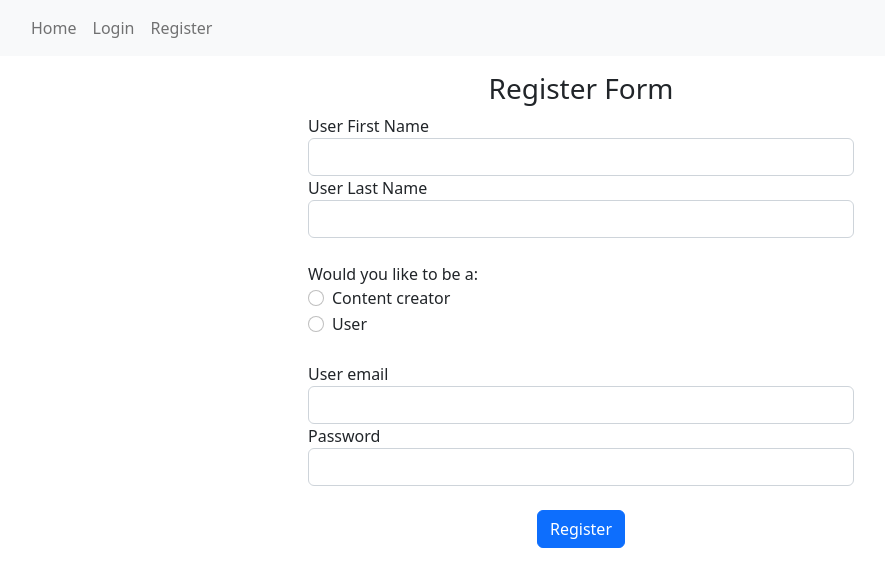
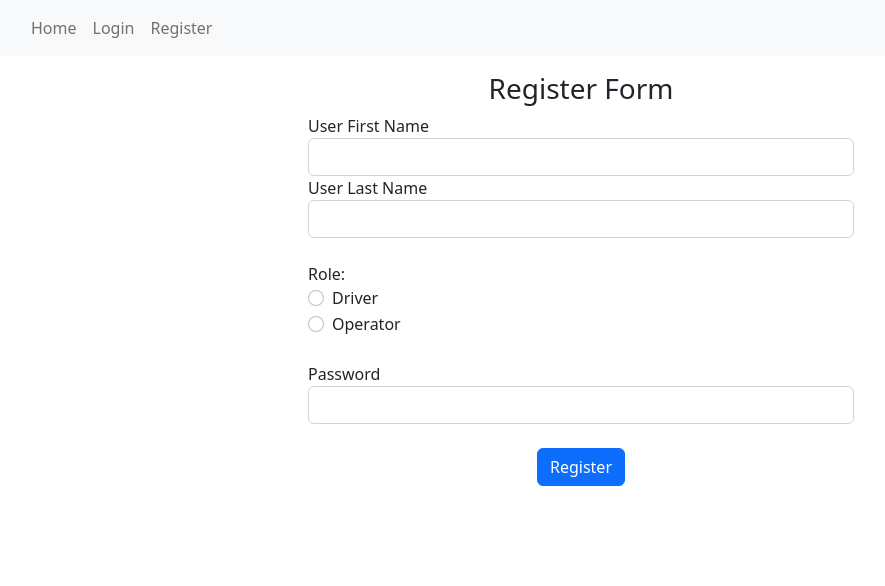
Before and after one commit to FPirazz/Traffic-Management, a Vue app in the folder tcm_frontend/: page /user/register in a window 1280 px wide. Shown: the top 586 px of the page, without its empty margins (59-944 px from the left). Built offline with nearby package versions, Linux system fonts and the light colour scheme.

Commit message:
feat: Implemented functioning Register page

```diff
--- a/tcm_frontend/src/pages/creds/Register.vue
+++ b/tcm_frontend/src/pages/creds/Register.vue
@@ -11,27 +11,23 @@
         <form>
           <div class="form-group">
             <label>User First Name</label>
-            <input type="text" class="form-control" v-model="user.first_name">
+            <input type="text" class="form-control" v-model="user.name">
           </div>
           <div class="form-group">
             <label>User Last Name</label>
-            <input type="text" class="form-control" v-model="user.last_name">
+            <input type="text" class="form-control" v-model="user.surname">
           </div>
           <br>
-          <div>Would you like to be a:</div>
+          <div>Role:</div>
           <div class="form-check">
-            <input class="form-check-input" type="radio" id="staff" value="Staff" v-model="user.permission">
-            <label class="form-check-label" for="staff">Content creator</label>
+            <input class="form-check-input" type="radio" id="staff" value="Driver" v-model="user.role">
+            <label class="form-check-label" for="staff">Driver</label>
           </div>
           <div class="form-check">
-            <input class="form-check-input" type="radio" id="user" value="User" v-model="user.permission">
-            <label class="form-check-label" for="user">User</label>
+            <input class="form-check-input" type="radio" id="user" value="Operator" v-model="user.role">
+            <label class="form-check-label" for="user">Operator</label>
           </div>
           <br>
-          <div class="form-group">
-            <label>User email</label>
-            <input type="text" class="form-control" v-model="user.email">
-          </div>
           <div class="form-group">
             <label>Password</label>
             <input type="password" class="form-control" v-model="user.password">
@@ -55,29 +51,29 @@ export default {
   data() {
     return {
       user: {
-        first_name: "",
-        last_name: "",
-        permission: "",
-        email: "",
+        name: "",
+        surname: "",
         password: "",
+        role: "",
       },
     };
   },
   methods: {
     addUserToDB() {
       axios
-          .post("http://127.0.0.1:3000/register/checkExistingUser", this.user)
-          .then(() => {
-            return axios.post(
-                "http://127.0.0.1:3000/register/createUser",
-                this.user
-            );
+          .post("http://127.0.0.1:8080/users", this.user, {
+            headers: {
+              "Content-Type" : "application/json"
+            }
           })
           .then(() => {
             sweetalert({
               text: "User added successfully",
               icon: "success",
             });
+            this.$store.commit("user/login", this.user.name, this.user.surname)
+            // console.log(this.email)
+            this.$router.push("/")
           })
           .catch((err) => {
             if (err.response.status === 409) {
```
